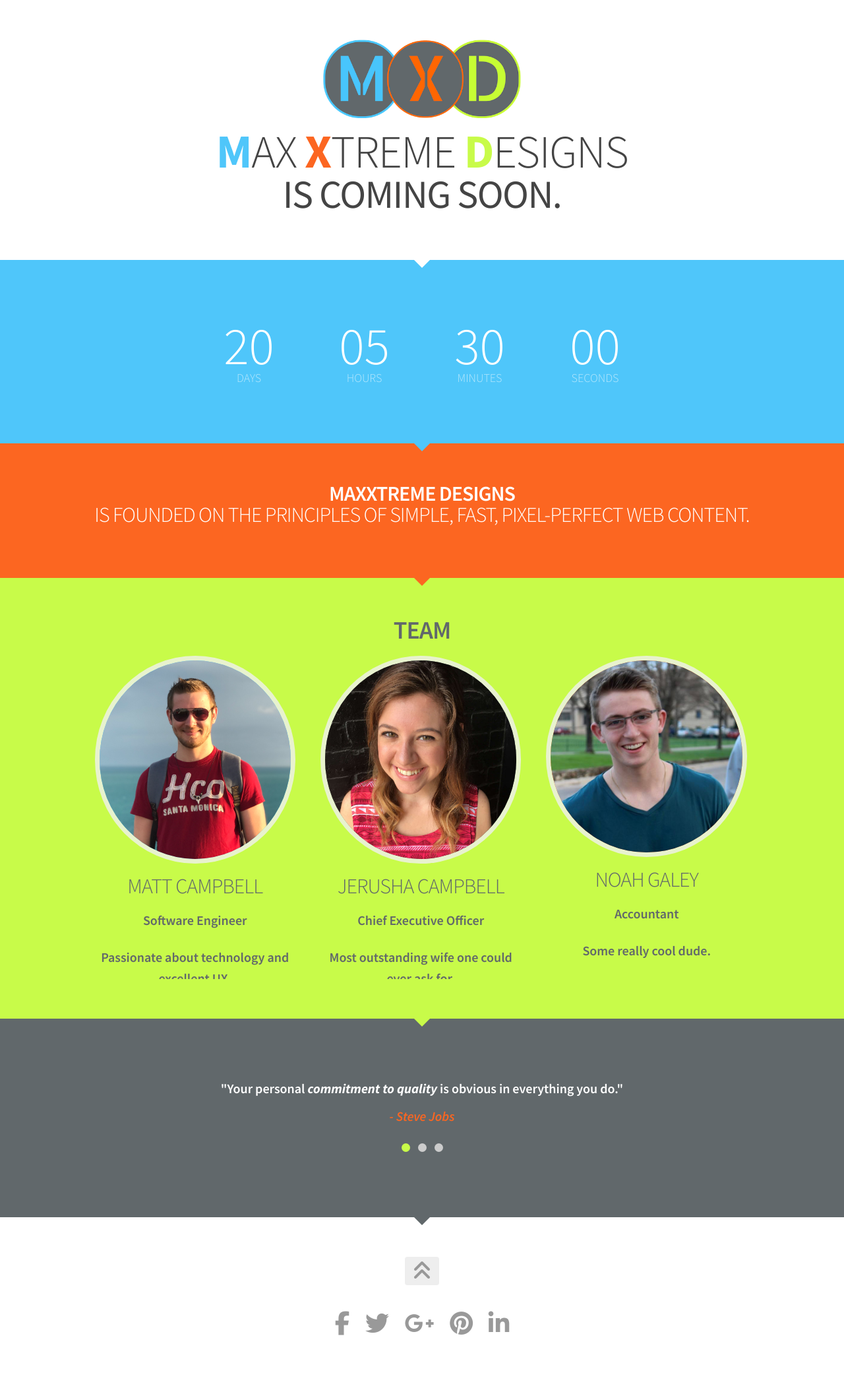
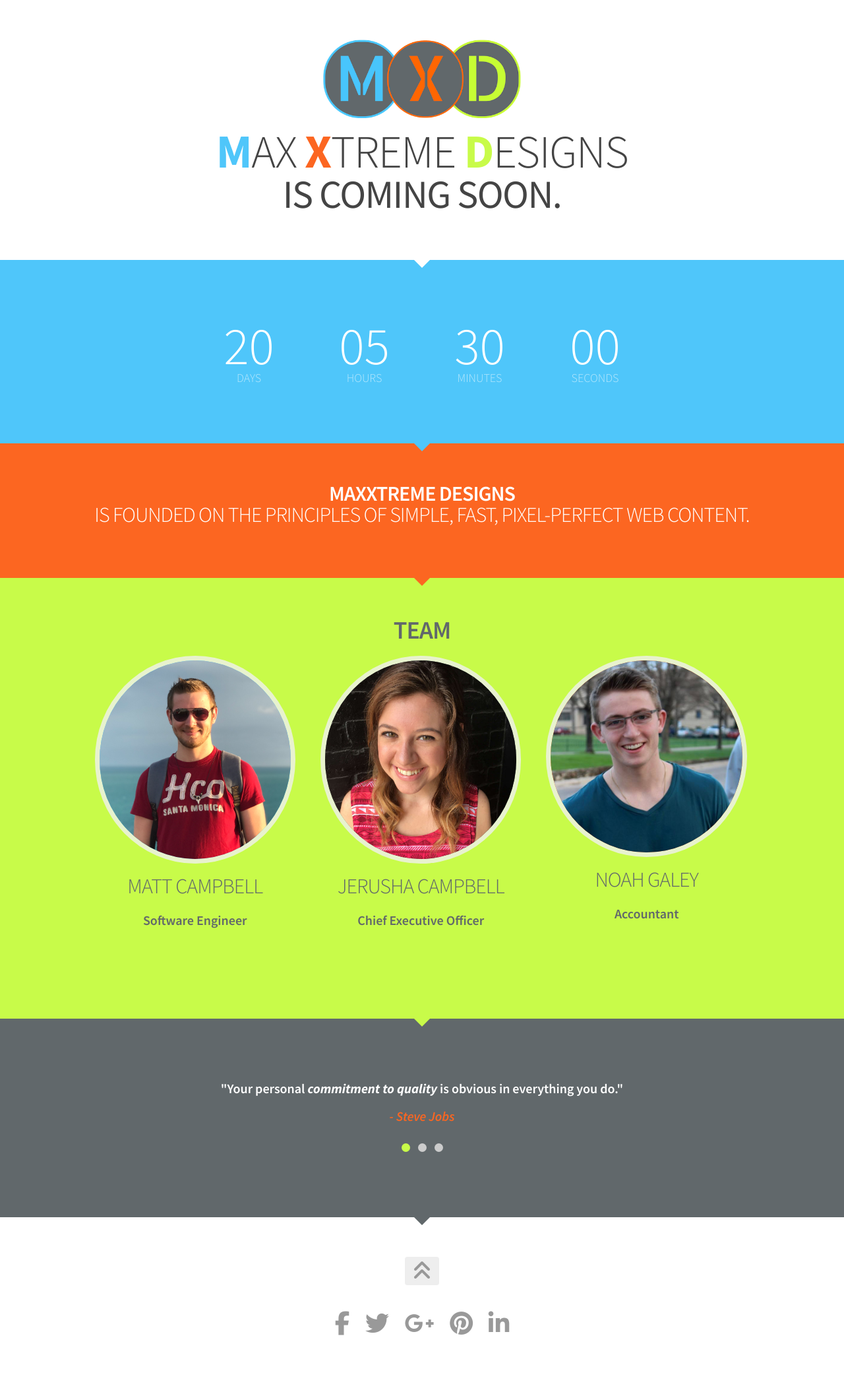
Before and after one commit to MAXXtreme007/MAXXtreme, a Jekyll site: the page index.html, which Jekyll copies as it is, in a window 1280 px wide. Shown: the whole page at 66% size. Built offline with Jekyll 4.4.1, drawn with Linux system fonts in a browser that asks for light colours; nearby versions of some CDN libraries; some web fonts are replaced; library files that are not in the unit come from our copies.

Commit message:
Remove Extra Team Info

```diff
--- a/css/style.css
+++ b/css/style.css
@@ -485,6 +485,9 @@ h3
 			{
 				text-decoration:none;
 			}
+		.team-leader-info
+		{
+		}
 #footercont
 {
 	position: relative;
--- a/index.html
+++ b/index.html
@@ -41,7 +41,7 @@
 <body id="backtotop">
     <div class="fullwidth clearfix">
         <div id="topcontainer" class="bodycontainer clearfix" data-uk-scrollspy="{cls:'uk-animation-fade', delay: 300, repeat: true}">
-            <img src="images/MXD.png" alt="MAXXtreme Designs" height: "40" width="300">
+            <img id="logo" src="images/MXD.png" alt="MAXXtreme Designs" height: "40" width="300">
             <!-- <h1><span>MAXXtreme Designs</span><br />is coming soon.</h1> -->
             <h1><span>
             <span style="color: #4FC6FA; font-size: 72px; font-weight: bold;">M</span>AX
@@ -105,9 +105,11 @@
                         </li>
                     </ul>
                 </div>
+                <div class="team-leader-info">
                     <h3 class="fadeInDown delay-03s">Matt Campbell</h3>
                     <span class="fadeInDown delay-03s">Software Engineer</span>
-                <p class="fadeInDown delay-03s">Passionate about technology and excellent UX.</p>
+                    <!-- <p class="fadeInDown delay-03s">Passionate about technology and excellent UX.</p> -->
+                </div>
             </div>
             <div class="team-leader-box">
                 <div class="team-leader gray fadeInDown delay-06s">
@@ -130,9 +132,11 @@
                         </li>
                     </ul>
                 </div>
+                <div class="team-leader-info">
                     <h3 class="fadeInDown delay-06s">Jerusha Campbell</h3>
                     <span class="fadeInDown delay-06s">Chief Executive Officer</span>
-                <p class="fadeInDown delay-06s">Most outstanding wife one could ever ask for.</p>
+                    <!-- <p class="fadeInDown delay-06s">Most outstanding wife one could ever ask for.</p> -->
+                </div>
             </div>
             <div class="team-leader-box">
                 <div class="team-leader orange fadeInDown delay-09s">
@@ -149,9 +153,11 @@
                         </li>
                     </ul>
                 </div>
+                <div class="team-leader-info">
                     <h3 class="fadeInDown delay-09s">Noah Galey</h3>
                     <span class="fadeInDown delay-09s">Accountant</span>
-                <p class="fadeInDown delay-09s">Some really cool dude.</p>
+                    <!-- <p class="fadeInDown delay-09s">Some really cool dude.</p> -->
+                </div>
             </div>
         </div>
     </section>
```
Also changed, not shown: countdown/index.html (+5 -3 lines). Lines whose indentation alone changed are shown as unchanged.
